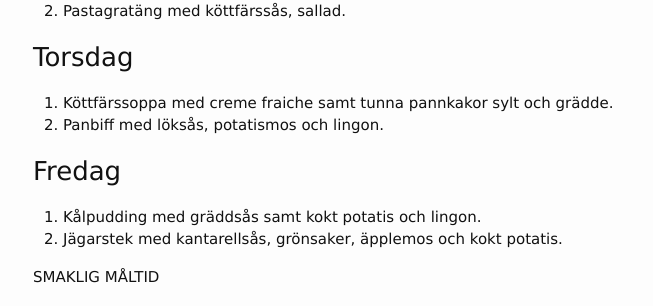
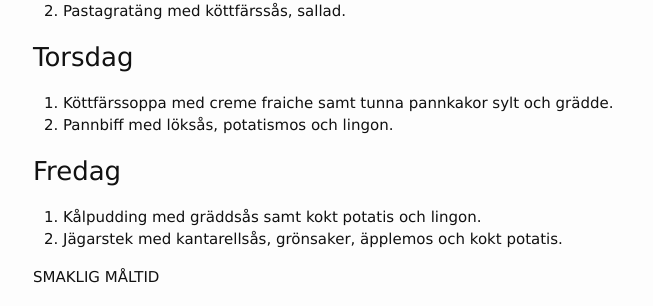
Before and after one commit to FarInn62/farinn62.github.io, a Jekyll site: the page built from lunch.md, in a window 1280 px wide. Shown: the part 489-795 px from the top of the page, without its empty margins (237-890 px from the left). Built offline with Jekyll 4.4.1, drawn with Linux system fonts in a browser that asks for light colours.

Commit message:
Update lunch.md

```diff
--- a/lunch.md
+++ b/lunch.md
@@ -27,7 +27,7 @@ Alla rätter: 100:- Take away: 85:-
 ### Torsdag
 
 1. Köttfärssoppa med creme fraiche samt tunna pannkakor sylt och grädde.
-2. Panbiff med löksås, potatismos och lingon.
+2. Pannbiff med löksås, potatismos och lingon.
 
 ### Fredag
 
```
